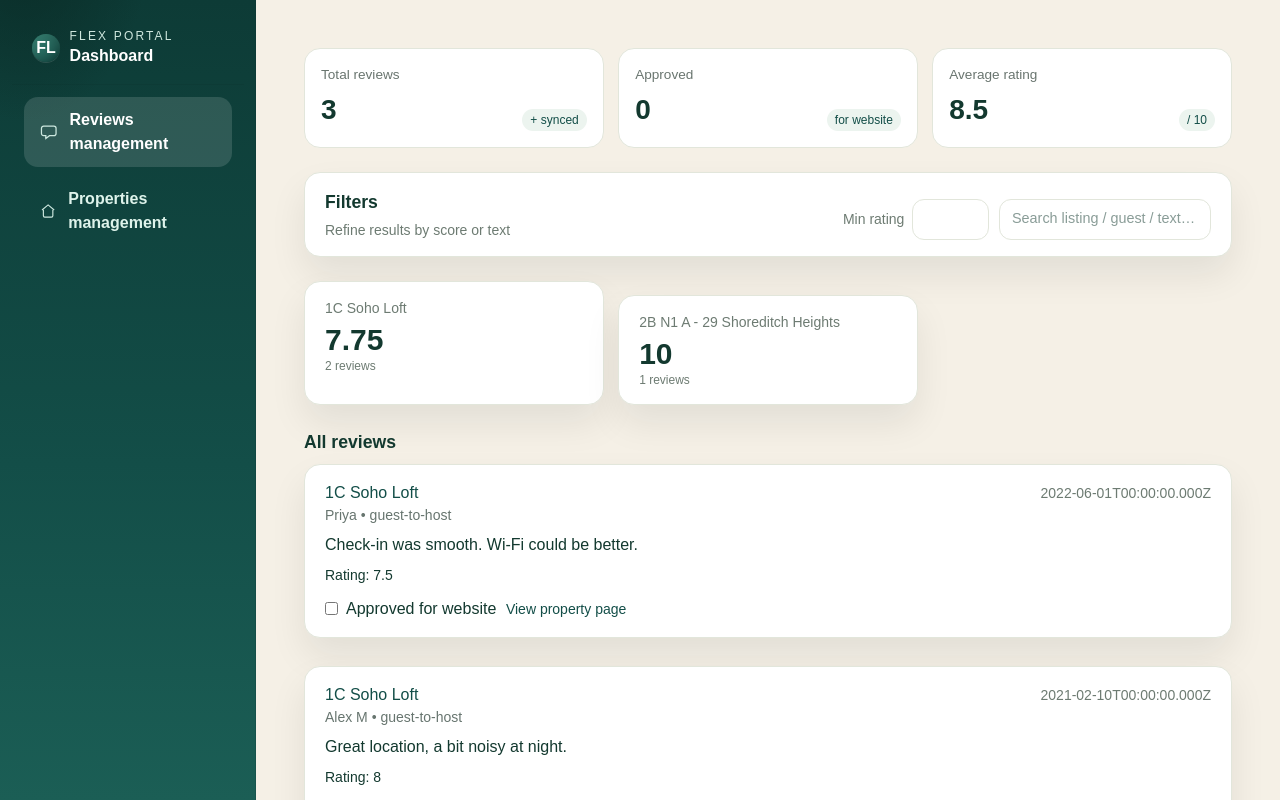
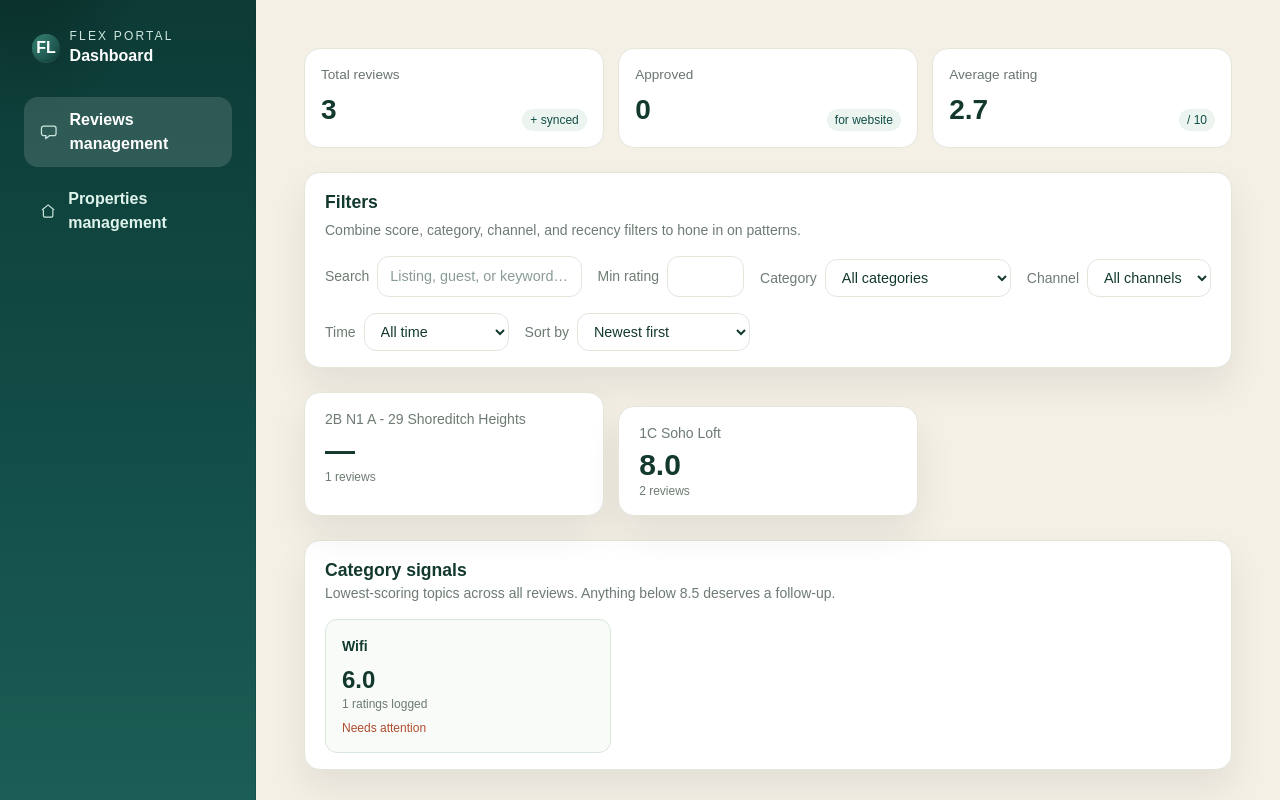
Before and after one commit to Z3EAl/flex_portal, a Next.js app: page /dashboard/reviews in a window 1280 px wide. Shown: the top 800 px of the page. Built offline with nearby package versions, Linux system fonts and the light colour scheme.

Commit message:
Enhance reviews dashboard and API normalization

```diff
--- a/src/app/api/reviews/hostaway/route.ts
+++ b/src/app/api/reviews/hostaway/route.ts
@@ -1,4 +1,6 @@
 import { NextResponse } from "next/server";
+import { z } from "zod";
+import hostawaySeed from "../../../../../data/reviews.hostaway.json";
 
 /** --- Types the frontend expects --- */
 type Review = {
@@ -8,7 +10,7 @@ type Review = {
   date: string;
   rating: number | null;
   categories: Record<string, number | null>;
-  channel: "hostaway" | string;
+  channel: string;
   type: string;
   text: string;
   status: string | null;
@@ -20,64 +22,70 @@ type ReviewSummary = {
   avgRating: number | null;
 };
 
-/** --- Mock data (so UI always works) --- */
-const MOCK: any[] = [
-  {
-    id: 1001,
-    type: "guest-to-host",
-    status: "published",
-    rating: 7.5,
-    publicReview: "Check-in was smooth. Wi-Fi could be better.",
-    reviewCategory: [
-      { category: "cleanliness", rating: 8 },
-      { category: "communication", rating: 8 },
-    ],
-    submittedAt: "2022-06-01 00:00:00",
-    guestName: "Priya",
-    listingName: "1C Soho Loft",
-  },
-  {
-    id: 1002,
-    type: "guest-to-host",
-    status: "published",
-    rating: 8,
-    publicReview: "Great location, a bit noisy at night.",
-    reviewCategory: [{ category: "location", rating: 9 }],
-    submittedAt: "2021-02-10 00:00:00",
-    guestName: "Alex M",
-    listingName: "1C Soho Loft",
-  },
-  {
-    id: 1003,
-    type: "guest-to-host",
-    status: "published",
-    rating: 10,
-    publicReview: "Lovely modern flat near everything.",
-    reviewCategory: [
-      { category: "cleanliness", rating: 10 },
-      { category: "communication", rating: 10 },
-    ],
-    submittedAt: "2022-05-20 00:00:00",
-    guestName: "Sam",
-    listingName: "2B N1 A - 29 Shoreditch Heights",
-  },
-];
+/** --- Schema helpers (Hostaway response + mock seed) --- */
+const ratingValueSchema = z
+  .union([z.number(), z.string(), z.null(), z.undefined()])
+  .transform((value) => {
+    if (value === null || value === undefined || value === "") return null;
+    const numeric = typeof value === "string" ? Number(value) : value;
+    return Number.isFinite(numeric) ? Number(numeric) : null;
+  });
+
+const hostawayReviewSchema = z.object({
+  id: z.coerce.number(),
+  type: z.string().optional(),
+  status: z.union([z.string(), z.null()]).optional(),
+  rating: ratingValueSchema,
+  publicReview: z.string().optional(),
+  reviewCategory: z
+    .array(
+      z.object({
+        category: z.string(),
+        rating: ratingValueSchema,
+      })
+    )
+    .optional(),
+  submittedAt: z.string().optional(),
+  guestName: z.string().optional(),
+  listingName: z.string().optional(),
+  channel: z.string().optional(),
+});
+
+const hostawayPayloadSchema = z
+  .object({
+    result: z.array(hostawayReviewSchema).optional(),
+    data: z.array(hostawayReviewSchema).optional(),
+  })
+  .transform((payload) => payload.result ?? payload.data ?? []);
+
+type HostawayReview = z.infer<typeof hostawayReviewSchema>;
+
+const tokenResponseSchema = z.object({
+  access_token: z.string().optional(),
+  expires_in: z.union([z.number(), z.string()]).optional(),
+});
+
+/** --- Mock data (parsed from provided Hostaway JSON) --- */
+const MOCK: HostawayReview[] = hostawayPayloadSchema.parse(hostawaySeed);
 
 /** Normalize Hostaway (or mock) item to our Review shape */
-function normalize(item: any): Review {
+function normalize(item: HostawayReview): Review {
   const cats: Record<string, number | null> = {};
-  (item.reviewCategory ?? []).forEach((c: any) => {
-    if (c?.category) cats[c.category] = c?.rating ?? null;
+  (item.reviewCategory ?? []).forEach((category) => {
+    if (category?.category) cats[category.category] = category?.rating ?? null;
   });
+
+  const submitted = item.submittedAt ? new Date(item.submittedAt) : new Date();
+  const date = Number.isNaN(submitted.getTime()) ? new Date() : submitted;
 
   return {
     id: Number(item.id),
     listing: String(item.listingName ?? ""),
     guest: String(item.guestName ?? ""),
-    date: new Date(item.submittedAt ?? Date.now()).toISOString(),
+    date: date.toISOString(),
     rating: item.rating ?? null,
     categories: cats,
-    channel: "hostaway",
+    channel: String(item.channel ?? "hostaway"),
     type: String(item.type ?? "guest-to-host"),
     text: String(item.publicReview ?? "").trim(),
     status: item.status ?? null,
@@ -136,9 +144,13 @@ async function getAccessToken(): Promise<string | null> {
 
   if (!res.ok) return null;
 
-  const json: any = await res.json();
-  const token = json?.access_token as string | undefined;
-  const expiresIn = Number(json?.expires_in) || 3600;
+  const parsed = tokenResponseSchema.safeParse(await res.json());
+  if (!parsed.success) return null;
+
+  const token = parsed.data.access_token;
+  const rawExpires = parsed.data.expires_in;
+  const expiresInValue = rawExpires !== undefined ? Number(rawExpires) : 3600;
+  const expiresIn = Number.isFinite(expiresInValue) && expiresInValue > 0 ? expiresInValue : 3600;
 
   if (!token) return null;
 
@@ -150,7 +162,7 @@ async function getAccessToken(): Promise<string | null> {
   return token;
 }
 
-async function fetchFromHostaway(): Promise<{ list: any[]; status: number } | null> {
+async function fetchFromHostaway(): Promise<{ list: HostawayReview[]; status: number } | null> {
   try {
     const useApi = process.env.HOSTAWAY_USE_API === "true";
     if (!useApi) return null;
@@ -176,10 +188,12 @@ async function fetchFromHostaway(): Promise<{ list: any[]; status: number } | nu
     if (!res.ok) return { list: [], status };
 
     const json = await res.json();
-    const list = json?.result ?? json?.data ?? [];
-    if (!Array.isArray(list)) return { list: [], status };
+    const parsed = hostawayPayloadSchema.safeParse(json);
+    if (!parsed.success) {
+      return { list: [], status };
+    }
 
-    return { list, status };
+    return { list: parsed.data, status };
   } catch {
     return null;
   }
@@ -190,7 +204,7 @@ export async function GET(request: Request) {
   const url = new URL(request.url);
   const source = url.searchParams.get("source"); // "hostaway-only" | "hostaway" | "mock"
 
-  let raw: any[] = [];
+  let raw: HostawayReview[] = [];
   let dataSource = "mock";
   let hostStatus = "n/a";
   let hostCount = 0;
--- a/src/app/dashboard/reviews/page.tsx
+++ b/src/app/dashboard/reviews/page.tsx
@@ -2,6 +2,7 @@
 
 import Link from "next/link";
 import { useEffect, useMemo, useState } from "react";
+import { formatDisplayDate } from "@/lib/dates";
 
 type Review = {
   id: number;
@@ -10,7 +11,7 @@ type Review = {
   date: string;
   rating: number | null;
   categories: Record<string, number | null>;
-  channel: "hostaway";
+  channel: string;
   type: string;
   text: string;
   status: string | null;
@@ -22,11 +23,23 @@ type ReviewSummary = {
   avgRating: number | null;
 };
 
+function humanize(value: string) {
+  return value
+    .replace(/[_-]/g, " ")
+    .replace(/\s+/g, " ")
+    .trim()
+    .replace(/\b\w/g, (letter) => letter.toUpperCase());
+}
+
 export default function ReviewsDashboard() {
   const [data, setData] = useState<{ reviews: Review[]; summary: ReviewSummary[] }>({ reviews: [], summary: [] });
   const [minRating, setMinRating] = useState<number | "">("");
   const [search, setSearch] = useState("");
   const [approved, setApproved] = useState<Record<number, boolean>>({});
+  const [category, setCategory] = useState<string>("all");
+  const [channel, setChannel] = useState<string>("all");
+  const [timeRange, setTimeRange] = useState<"all" | "90" | "180" | "365">("all");
+  const [sortOrder, setSortOrder] = useState<"newest" | "oldest" | "rating-desc" | "rating-asc">("newest");
 
   useEffect(() => { const s = localStorage.getItem("approved"); if (s) setApproved(JSON.parse(s)); }, []);
   useEffect(() => { localStorage.setItem("approved", JSON.stringify(approved)); }, [approved]);
@@ -37,14 +50,90 @@ export default function ReviewsDashboard() {
       .then((payload: { reviews: Review[]; summary: ReviewSummary[] }) => setData(payload));
   }, []);
 
-  const filtered = useMemo(() => {
-    return data.reviews.filter(r => {
-      const okRating = minRating === "" || (r.rating ?? 0) >= Number(minRating);
-      const hay = (r.listing + " " + r.guest + " " + r.text).toLowerCase();
-      const okSearch = !search || hay.includes(search.toLowerCase());
-      return okRating && okSearch;
+  const categoryOptions = useMemo(() => {
+    const set = new Set<string>();
+    data.reviews.forEach((review) => {
+      Object.keys(review.categories).forEach((key) => {
+        if (key) set.add(key);
       });
-  }, [data.reviews, minRating, search]);
+    });
+    return Array.from(set).sort((a, b) => a.localeCompare(b));
+  }, [data.reviews]);
+
+  const channelOptions = useMemo(() => {
+    const set = new Set<string>();
+    data.reviews.forEach((review) => {
+      if (review.channel) set.add(review.channel);
+    });
+    return Array.from(set).sort((a, b) => a.localeCompare(b));
+  }, [data.reviews]);
+
+  const visible = useMemo(() => {
+    const searchNeedle = search.toLowerCase();
+    const since = timeRange === "all" ? null : Date.now() - Number(timeRange) * 24 * 60 * 60 * 1000;
+
+    const filtered = data.reviews.filter((review) => {
+      const ratingOk = minRating === "" || (review.rating ?? 0) >= Number(minRating);
+      const haystack = `${review.listing} ${review.guest} ${review.text}`.toLowerCase();
+      const searchOk = !searchNeedle || haystack.includes(searchNeedle);
+      const categoryOk = category === "all" || category in review.categories;
+      const channelOk = channel === "all" || review.channel.toLowerCase() === channel.toLowerCase();
+
+      const submitted = new Date(review.date).getTime();
+      const timeOk =
+        since === null || (Number.isNaN(submitted) ? true : submitted >= since);
+
+      return ratingOk && searchOk && categoryOk && channelOk && timeOk;
+    });
+
+    const sorted = [...filtered].sort((a, b) => {
+      const dateA = new Date(a.date).getTime();
+      const dateB = new Date(b.date).getTime();
+      const ratingA = typeof a.rating === "number" ? a.rating : null;
+      const ratingB = typeof b.rating === "number" ? b.rating : null;
+
+      switch (sortOrder) {
+        case "oldest":
+          return dateA - dateB;
+        case "rating-desc":
+          return (ratingB ?? -Infinity) - (ratingA ?? -Infinity);
+        case "rating-asc":
+          return (ratingA ?? Infinity) - (ratingB ?? Infinity);
+        default:
+          return dateB - dateA;
+      }
+    });
+
+    return sorted;
+  }, [data.reviews, minRating, search, category, channel, timeRange, sortOrder]);
+
+  const categoryInsights = useMemo(() => {
+    const stats = new Map<string, { sum: number; count: number }>();
+
+    data.reviews.forEach((review) => {
+      Object.entries(review.categories).forEach(([name, value]) => {
+        if (typeof value === "number") {
+          const current = stats.get(name) ?? { sum: 0, count: 0 };
+          current.sum += value;
+          current.count += 1;
+          stats.set(name, current);
+        }
+      });
+    });
+
+    const ranked = Array.from(stats.entries())
+      .filter(([, { count }]) => count > 0)
+      .map(([name, { sum, count }]) => ({
+        category: name,
+        avg: Number((sum / count).toFixed(1)),
+        count,
+      }))
+      .sort((a, b) => a.avg - b.avg)
+      .slice(0, 3);
+
+    const attention = ranked.filter((item) => item.avg < 8.5);
+    return attention.length > 0 ? attention : ranked;
+  }, [data.reviews]);
 
   const total = data.reviews.length;
   const approvedCount = data.reviews.filter(r => approved[r.id]).length;
@@ -80,12 +169,25 @@ export default function ReviewsDashboard() {
 
       {/* Toolbar */}
       <section className="dash-card p-4 md:p-5">
-        <div className="flex flex-col sm:flex-row sm:items-end sm:justify-between gap-3">
+        <div className="flex flex-col gap-4">
           <div className="space-y-1">
             <div className="h2">Filters</div>
-            <div className="text-sm text-[#6d7b72]">Refine results by score or text</div>
+            <div className="text-sm text-[#6d7b72]">
+              Combine score, category, channel, and recency filters to hone in on patterns.
             </div>
-          <div className="flex flex-wrap items-center gap-3">
+          </div>
+
+          <div className="flex flex-wrap items-end gap-4">
+            <label className="field flex-1 min-w-[160px]">
+              <span className="text-sm text-[#6d7b72]">Search</span>
+              <input
+                className="input w-full"
+                placeholder="Listing, guest, or keyword…"
+                value={search}
+                onChange={e => setSearch(e.target.value)}
+              />
+            </label>
+
             <label className="field">
               <span className="text-sm text-[#6d7b72]">Min rating</span>
               <input
@@ -97,12 +199,50 @@ export default function ReviewsDashboard() {
                 onChange={e => setMinRating(e.target.value === "" ? "" : Number(e.target.value))}
               />
             </label>
-            <input
-              className="input"
-              placeholder="Search listing / guest / text…"
-              value={search}
-              onChange={e => setSearch(e.target.value)}
-            />
+
+            <label className="field">
+              <span className="text-sm text-[#6d7b72]">Category</span>
+              <select className="input" value={category} onChange={e => setCategory(e.target.value)}>
+                <option value="all">All categories</option>
+                {categoryOptions.map(option => (
+                  <option key={option} value={option}>
+                    {humanize(option)}
+                  </option>
+                ))}
+              </select>
+            </label>
+
+            <label className="field">
+              <span className="text-sm text-[#6d7b72]">Channel</span>
+              <select className="input" value={channel} onChange={e => setChannel(e.target.value)}>
+                <option value="all">All channels</option>
+                {channelOptions.map(option => (
+                  <option key={option} value={option}>
+                    {humanize(option)}
+                  </option>
+                ))}
+              </select>
+            </label>
+
+            <label className="field">
+              <span className="text-sm text-[#6d7b72]">Time</span>
+              <select className="input" value={timeRange} onChange={e => setTimeRange(e.target.value as typeof timeRange)}>
+                <option value="all">All time</option>
+                <option value="90">Last 90 days</option>
+                <option value="180">Last 6 months</option>
+                <option value="365">Last 12 months</option>
+              </select>
+            </label>
+
+            <label className="field">
+              <span className="text-sm text-[#6d7b72]">Sort by</span>
+              <select className="input" value={sortOrder} onChange={e => setSortOrder(e.target.value as typeof sortOrder)}>
+                <option value="newest">Newest first</option>
+                <option value="oldest">Oldest first</option>
+                <option value="rating-desc">Rating (high → low)</option>
+                <option value="rating-asc">Rating (low → high)</option>
+              </select>
+            </label>
           </div>
         </div>
       </section>
@@ -114,7 +254,7 @@ export default function ReviewsDashboard() {
             <div key={s.listing} className="dash-card p-4">
               <div className="text-sm text-[#6d7b72]">{s.listing}</div>
               <div className="mt-1 text-3xl font-semibold text-[color:var(--foreground)]">
-                {s.avgRating ?? "—"}
+                {s.avgRating !== null ? s.avgRating.toFixed(1) : "—"}
               </div>
               <div className="text-xs text-[#6d7b72]">{s.count} reviews</div>
             </div>
@@ -122,27 +262,92 @@ export default function ReviewsDashboard() {
         </section>
       )}
 
+      {categoryInsights.length > 0 && (
+        <section className="dash-card space-y-4 p-4 md:p-5">
+          <div>
+            <div className="h2">Category signals</div>
+            <p className="text-sm text-[#6d7b72]">
+              Lowest-scoring topics across all reviews. Anything below 8.5 deserves a follow-up.
+            </p>
+          </div>
+
+          <div className="grid gap-3 md:grid-cols-3">
+            {categoryInsights.map((insight) => (
+              <div key={insight.category} className="rounded-xl border border-[#dbe6dc] bg-[#f8fbf7] p-4">
+                <div className="text-sm font-semibold text-[#13392f]">{humanize(insight.category)}</div>
+                <div className="mt-2 text-2xl font-semibold text-[#13392f]">{insight.avg.toFixed(1)}</div>
+                <div className="text-xs text-[#6d7b72]">{insight.count} ratings logged</div>
+                {insight.avg < 8.5 ? (
+                  <div className="mt-2 text-xs font-medium text-[#b04c2f]">Needs attention</div>
+                ) : (
+                  <div className="mt-2 text-xs text-[#6d7b72]">Healthy trend</div>
+                )}
+              </div>
+            ))}
+          </div>
+        </section>
+      )}
+
       {/* Reviews list */}
       <section className="space-y-2">
         <div className="h2">All reviews</div>
-        {filtered.length === 0 && <div className="text-[#6d7b72]">No reviews match the current filters.</div>}
+        {visible.length === 0 && <div className="text-[#6d7b72]">No reviews match the current filters.</div>}
 
         <div className="grid gap-3">
-          {filtered.map(r => (
+          {visible.map(r => (
             <article key={r.id} className="dash-card p-4">
-              <div className="flex items-center justify-between">
+              <div className="flex flex-wrap items-start justify-between gap-3">
+                <div>
                   <Link
                     href={`/property/${encodeURIComponent(r.listing)}`}
                     className="font-medium text-[color:var(--accent)] hover:underline"
                   >
                     {r.listing}
                   </Link>
-                <div className="text-sm text-[#6d7b72]">{r.date}</div>
+                  <div className="text-sm text-[#67756f]">
+                    {r.guest}
+                    <span className="mx-1 text-[#bfcac3]">•</span>
+                    {humanize(r.type)}
+                  </div>
                 </div>
 
-              <div className="text-sm text-[#67756f]">{r.guest} • {r.type}</div>
-              <p className="mt-2">{r.text}</p>
-              <div className="mt-2 text-sm">Rating: {r.rating ?? "—"}</div>
+                <div className="flex items-center gap-2 text-sm text-[#6d7b72]">
+                  <span>{formatDisplayDate(r.date)}</span>
+                  <span className="inline-flex items-center rounded-full bg-[#ecf4ef] px-2.5 py-0.5 text-xs font-medium text-[#134e48]">
+                    {humanize(r.channel)}
+                  </span>
+                </div>
+              </div>
+
+              <p className="mt-3 text-sm leading-relaxed text-[#3a4941]">{r.text}</p>
+
+              <div className="mt-3 flex flex-wrap items-center gap-3 text-sm">
+                <span className="rounded-full bg-[#f0f5f2] px-3 py-1 font-medium text-[#134e48]">
+                  Rating: {r.rating !== null ? r.rating.toFixed(1) : "—"}
+                </span>
+                {r.status && (
+                  <span className="rounded-full bg-[#eef5ef] px-3 py-1 text-xs font-semibold uppercase tracking-wide text-[#2f3e35]">
+                    {humanize(r.status)}
+                  </span>
+                )}
+              </div>
+
+              {Object.keys(r.categories).length > 0 && (
+                <div className="mt-3 flex flex-wrap gap-2 text-xs">
+                  {Object.entries(r.categories).map(([categoryName, value]) => (
+                    <span
+                      key={categoryName}
+                      className={`rounded-full px-2.5 py-1 ${
+                        typeof value === "number" && value < 8.5
+                          ? "bg-[#fdece5] text-[#b04c2f]"
+                          : "bg-[#edf5ef] text-[#2f3e35]"
+                      }`}
+                    >
+                      {humanize(categoryName)}: {value ?? "—"}
+                    </span>
+                  ))}
+                </div>
+              )}
 
               <div className="mt-3 flex items-center gap-4">
                 <label className="inline-flex items-center gap-2">
--- a/src/components/ApprovedReviews.tsx
+++ b/src/components/ApprovedReviews.tsx
@@ -24,10 +24,11 @@ export default function ApprovedReviews({ listing }: { listing: string }) {
       .then(d => setReviews(d.reviews ?? []));
   }, []);
 
-  const visible = useMemo(
-    () => reviews.filter(r => r.listing === listing && approved[r.id]),
-    [reviews, approved, listing]
-  );
+  const visible = useMemo(() => {
+    return reviews
+      .filter(r => r.listing === listing && approved[r.id])
+      .sort((a, b) => new Date(b.date).getTime() - new Date(a.date).getTime());
+  }, [reviews, approved, listing]);
 
   if (visible.length === 0) {
     return <div className="text-gray-500">No approved reviews yet.</div>;
--- a/src/components/ReviewCard.tsx
+++ b/src/components/ReviewCard.tsx
@@ -1,5 +1,6 @@
 // src/components/ReviewCard.tsx
 import type { FC } from "react";
+import { formatDisplayDate } from "@/lib/dates";
 
 type Props = {
   guest: string;
@@ -36,7 +37,7 @@ const ReviewCard: FC<Props> = ({ guest, date, rating, text }) => {
           </div>
         </div>
 
-        <time className="shrink-0 text-sm text-[#5f6f65]">{date}</time>
+        <time className="shrink-0 text-sm text-[#5f6f65]">{formatDisplayDate(date)}</time>
       </header>
 
       {/* Body: comment */}
--- /dev/null
+++ b/src/lib/dates.ts
@@ -0,0 +1,12 @@
+export function formatDisplayDate(input: string): string {
+  const date = new Date(input);
+  if (Number.isNaN(date.getTime())) {
+    return input;
+  }
+
+  return new Intl.DateTimeFormat(undefined, {
+    year: "numeric",
+    month: "short",
+    day: "numeric",
+  }).format(date);
+}
```
Also changed, not shown: src/app/dashboard/properties/page.tsx (+7 -5 lines), 1 other file (tests, documents, lock files or other folders). Lines whose indentation alone changed are shown as unchanged.
